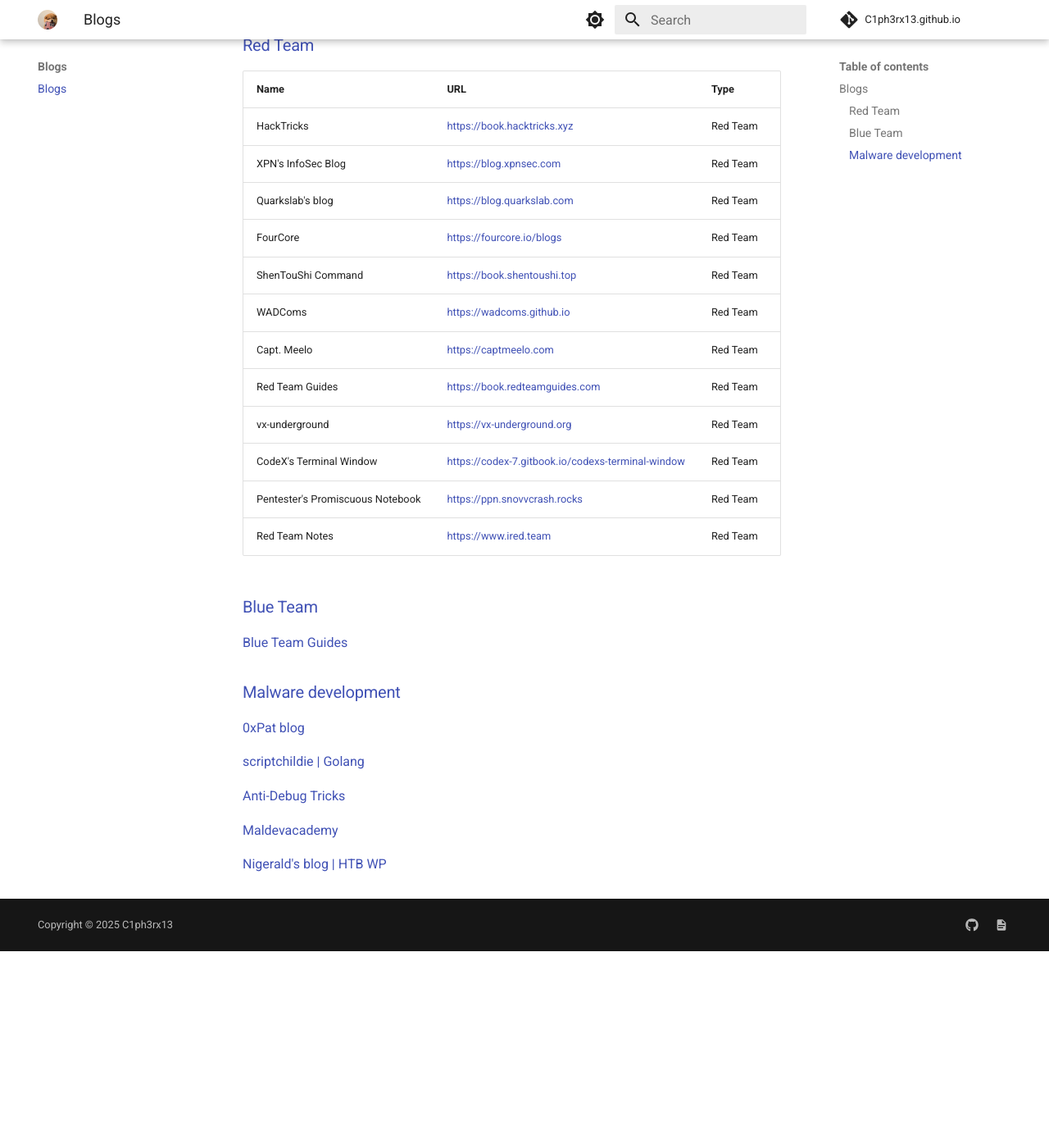
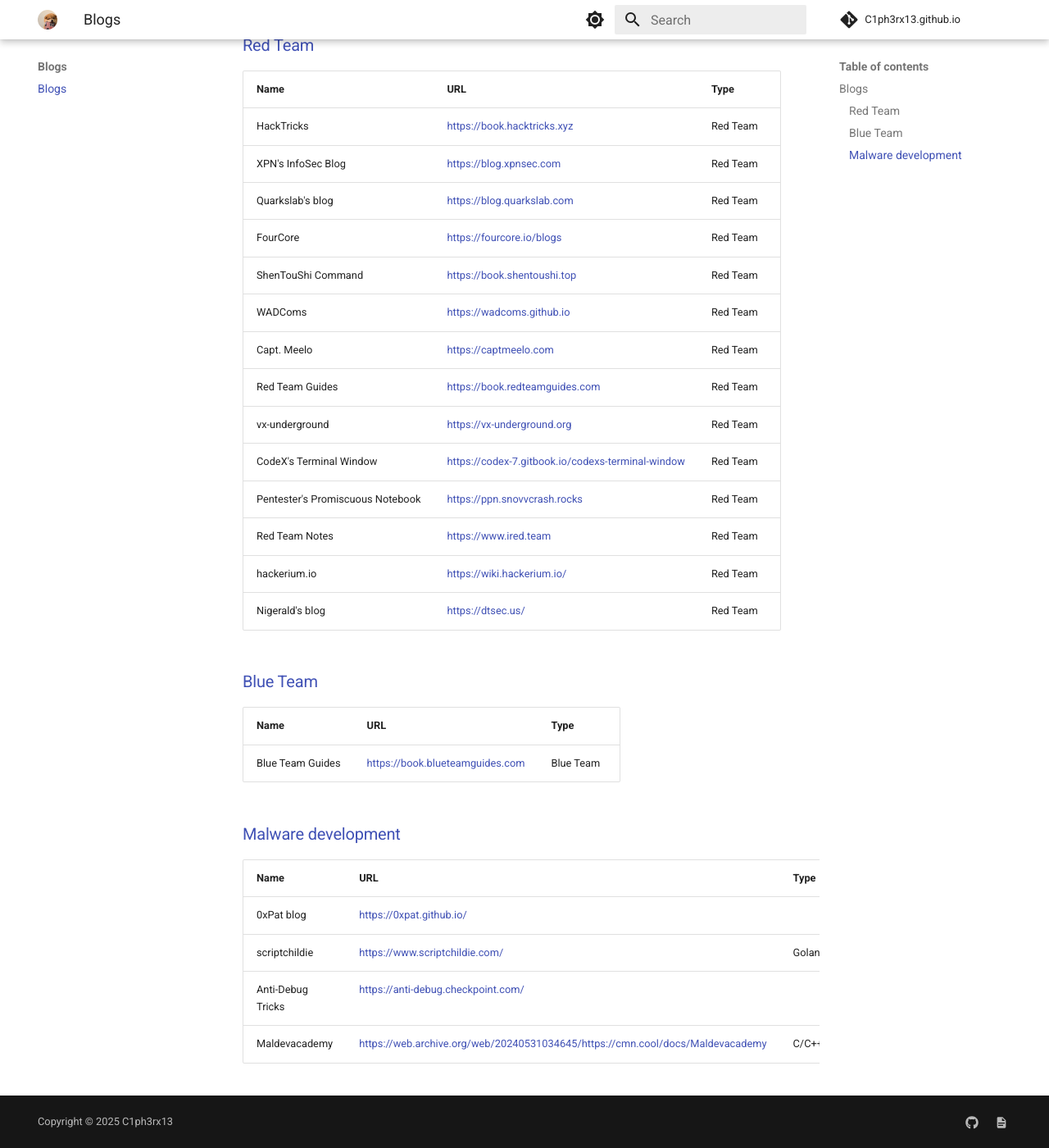
Before and after one commit to C1ph3rX13/C1ph3rX13.github.io, an MkDocs documentation site: the page built from docs/Blogs.md, in a window 1280 px wide and 1400 px high, scrolled down 240 px. Shown: the whole window at 82% size. Built offline with MkDocs 1.6.1 and Material for MkDocs 9.7.7, drawn with Linux system fonts in a browser that asks for light colours; comment, search, counter and statistics services are not loaded.

Commit message:
Update Blogs and Tools

```diff
--- a/docs/Blogs.md
+++ b/docs/Blogs.md
@@ -16,19 +16,20 @@
 | CodeX's Terminal Window          | https://codex-7.gitbook.io/codexs-terminal-window | Red Team |
 | Pentester's Promiscuous Notebook | https://ppn.snovvcrash.rocks                      | Red Team |
 | Red Team Notes                   | https://www.ired.team                             | Red Team |
+| hackerium.io                     | https://wiki.hackerium.io/                        | Red Team |
+| Nigerald's blog                  | https://dtsec.us/                                 | Red Team |
 
 ### Blue Team
 
-[Blue Team Guides](https://book.blueteamguides.com)
+| Name             | URL                             | Type      |
+| ---------------- | ------------------------------- | --------- |
+| Blue Team Guides | https://book.blueteamguides.com | Blue Team |
 
 ### Malware development
 
-[0xPat blog](https://0xpat.github.io)
-
-[scriptchildie | Golang](https://www.scriptchildie.com)
-
-[Anti-Debug Tricks](https://anti-debug.checkpoint.com)
-
-[Maldevacademy](https://web.archive.org/web/20240531034645/https://cmn.cool/docs/Maldevacademy)
-
-[Nigerald's blog | HTB WP](https://dtsec.us)
+| Name              | URL                                                          | Type   |
+| ----------------- | ------------------------------------------------------------ | ------ |
+| 0xPat blog        | https://0xpat.github.io/                                     |        |
+| scriptchildie     | https://www.scriptchildie.com/                               | Golang |
+| Anti-Debug Tricks | https://anti-debug.checkpoint.com/                           |        |
+| Maldevacademy     | https://web.archive.org/web/20240531034645/https://cmn.cool/docs/Maldevacademy | C/C++  |
--- a/docs/Tools.md
+++ b/docs/Tools.md
@@ -42,10 +42,25 @@
 
 ## Living Off The Land Binaries, Scripts and Libraries
 
-| Name     | URL                               | Type |
-| -------- | --------------------------------- | ---- |
-| lolbas   | https://lolbas-project.github.io/ |      |
-| gtfobins | https://gtfobins.github.io/       |      |
+| Name     | URL                               | Type    |
+| -------- | --------------------------------- | ------- |
+| lolbas   | https://lolbas-project.github.io/ | Windows |
+| gtfobins | https://gtfobins.github.io/       | Linux   |
+
+## SandBox
+
+| Name                      | URL                                          | Type                    |
+| ------------------------- | -------------------------------------------- | ----------------------- |
+| hybrid-analysis           | https://www.hybrid-analysis.com/             | Malware Sample Database |
+| MalwareBazaar             | https://bazaar.abuse.ch/                     | Malware Sample Database |
+| malwaretech               | https://malwaretech.com/                     | Papers                  |
+| VirusSign                 | https://www.virussign.com/                   | Malware Sample Database |
+| VirusSign/malware-samples | https://github.com/VirusSign/malware-samples | Github                  |
+| ViriList                  | http://vxvault.net/ViriList.php              | Malware Sample Database |
+| Malware Traffic Analysis  | https://www.malware-traffic-analysis.net/    | Malware Sample Database |
+| AnyRun                    | https://app.any.run/                         |                         |
+| zeltser.com               | https://zeltser.com/malware-sample-sources/  | Blogs                   |
+| TheZoo                    | https://thezoo.morirt.com/                   | Malware Sample Database |
 
 ## IDEs
 
```
